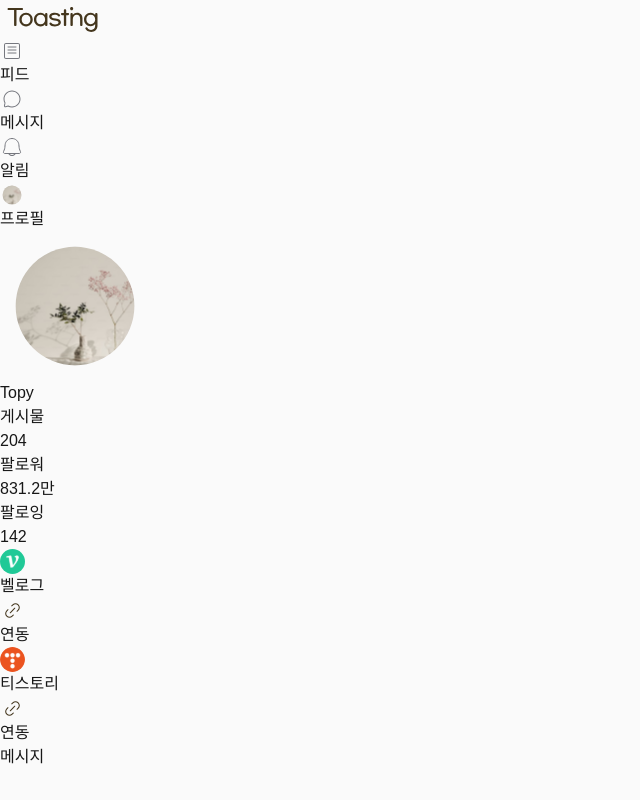
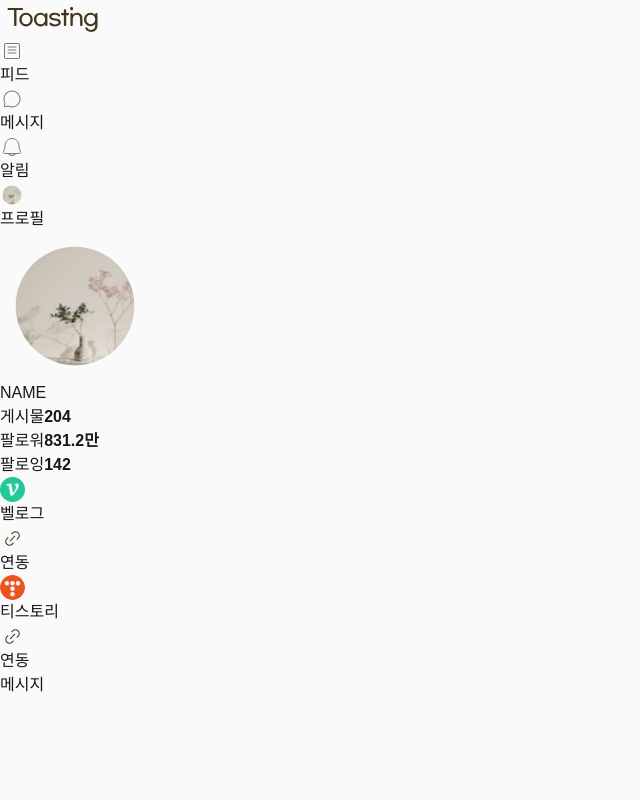
Before and after one commit to team-aio/toasting-frontend, a Next.js app: page /profile in a window 1280 px wide. Shown: the whole page, without its empty margins (0-640 px from the left). Built offline with nearby package versions, Linux system fonts and the light colour scheme.

Commit message:
refactor: profile 시멘틱 태그 맞게 수정

```diff
--- a/src/app/profile/page.tsx
+++ b/src/app/profile/page.tsx
@@ -3,8 +3,8 @@ import Image from "next/image";
 export default function Page() {
   return (
     <main className="w-full">
-      <div className="w-full h-[200px] flex items-center mt-[20px]">
-        <div className="w-full h-[150px]  ml-[130px]">
+      <header className="w-full h-[200px] flex items-center mt-[20px]">
+        <section className="w-full h-[150px] ml-[130px]">
           <div className="flex items-center">
             <Image
               src={"/layout/profile.svg"}
@@ -12,62 +12,66 @@ export default function Page() {
               height={150}
               alt="프로필"
             />
-            <div className="h-[150px] flex flex-col justify-center ml-[25px]">
-              <div className="text-[22px] text-black font-bold py-4">Topy</div>
-              <div className="flex justify-end items-center space-x-8 py-4">
+            <div className="h-[150px] flex flex-col justify-center ml-[15px]">
+              <h1 className="text-[30px] text-black font-bold py-1">NAME</h1>
+              <nav className="flex justify-end items-center space-x-8 py-1">
                 <div className="flex flex-col items-center">
-                  <div className="text-black text-[13px]">게시물</div>
-                  <span className="text-black text-[20px] font-bold">204</span>
+                  <span className="text-black text-[13px]">게시물</span>
+                  <strong className="text-black text-[20px] font-bold">
+                    204
+                  </strong>
                 </div>
                 <div className="flex flex-col items-center">
-                  <div className="text-black text-[13px]">팔로워</div>
-                  <span className="text-black text-[20px] font-bold">
+                  <span className="text-black text-[13px]">팔로워</span>
+                  <strong className="text-black text-[20px] font-bold">
                     831.2만
-                  </span>
+                  </strong>
                 </div>
                 <div className="flex flex-col items-center">
-                  <div className="text-black text-[13px]">팔로잉</div>
-                  <span className="text-black text-[20px] font-bold">142</span>
+                  <span className="text-black text-[13px]">팔로잉</span>
+                  <strong className="text-black text-[20px] font-bold">
+                    142
+                  </strong>
                 </div>
-              </div>
+              </nav>
             </div>
           </div>
-        </div>
-      </div>
-      <div className="bg-white h-[calc(100vh-304px)] flex flex-wrap justify-start space-x-4 pt-[30px]">
-        {/* 밸로그 */}
-        <div className="w-[220px] h-16 flex items-center justify-between ml-[130px] rounded-[12px] border border-[#e3e3e3]">
+        </section>
+      </header>
+
+      <section className="bg-white h-[calc(100vh-304px)] flex flex-wrap justify-start space-x-4 pt-[30px]">
+        <article className="w-[220px] h-16 flex items-center justify-between ml-[130px] rounded-[12px] border border-[#e3e3e3]">
           <div className="flex items-center justify-center px-4">
             <Image
               src={"/icon/velog.svg"}
               width={25}
               height={25}
-              alt="프로필"
+              alt="벨로그"
             />
-            <div className="text-black ml-2 text-[13px]">벨로그</div>
+            <span className="text-black ml-2 text-[13px]">벨로그</span>
           </div>
           <div className="flex items-center justify-center px-4">
-            <Image src={"/icon/link.svg"} width={25} height={25} alt="프로필" />
-            <div className="text-black ml-2 text-[13px]">연동</div>
+            <Image src={"/icon/link.svg"} width={25} height={25} alt="연동" />
+            <span className="text-black ml-2 text-[13px]">연동</span>
           </div>
-        </div>
-        {/* 티스토리 */}
-        <div className="w-[220px] h-16 flex items-center justify-between ml-[130px] rounded-[12px] border border-[#e3e3e3]">
+        </article>
+
+        <article className="w-[220px] h-16 flex items-center justify-between ml-[130px] rounded-[12px] border border-[#e3e3e3]">
           <div className="flex items-center justify-center px-4">
             <Image
               src={"/icon/tistory.svg"}
               width={25}
               height={25}
-              alt="프로필"
+              alt="티스토리"
             />
-            <div className="text-black ml-2 text-[13px]">티스토리</div>
+            <span className="text-black ml-2 text-[13px]">티스토리</span>
           </div>
           <div className="flex items-center justify-center px-4">
-            <Image src={"/icon/link.svg"} width={25} height={25} alt="프로필" />
-            <div className="text-black ml-2 text-[13px]">연동</div>
+            <Image src={"/icon/link.svg"} width={25} height={25} alt="연동" />
+            <span className="text-black ml-2 text-[13px]">연동</span>
           </div>
-        </div>
-      </div>
+        </article>
+      </section>
     </main>
   );
 }
--- a/src/styles/customMarkdownStyles.css
+++ b/src/styles/customMarkdownStyles.css
@@ -11,7 +11,7 @@
 
 .markdown-container blockquote {
   background-color: #ffffff;
-  border-left: 6px solid #d9d9d9;
+  border-left: 6px solid #44361d;
   padding: 10px;
   margin: 1em 0;
   border-radius: 5px;
```
Also changed, not shown: src/app/search/[id]/page.tsx (+66 -30 lines), src/components/pages/SelectedPost.tsx (deleted, +0 -71 lines).
